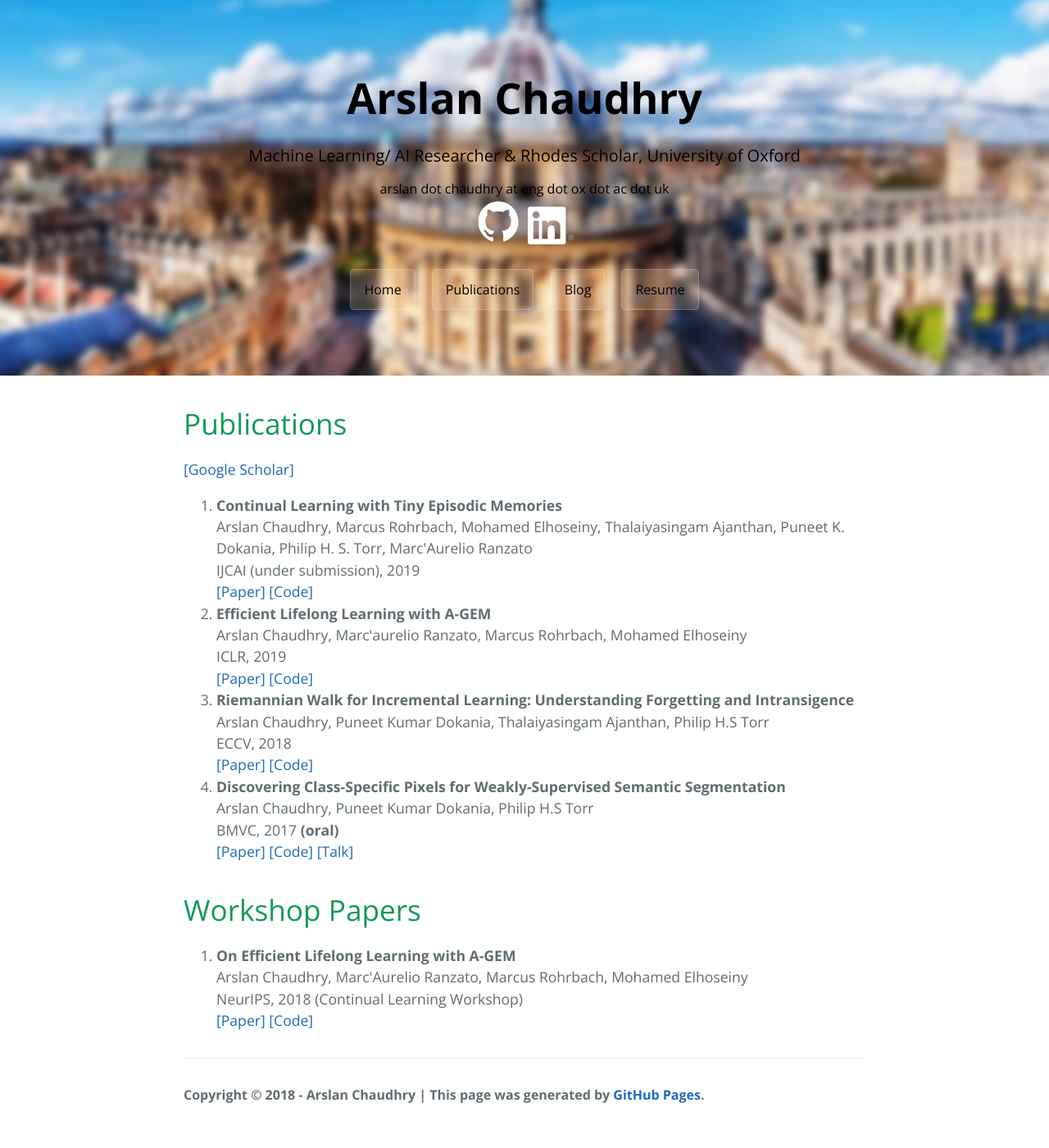
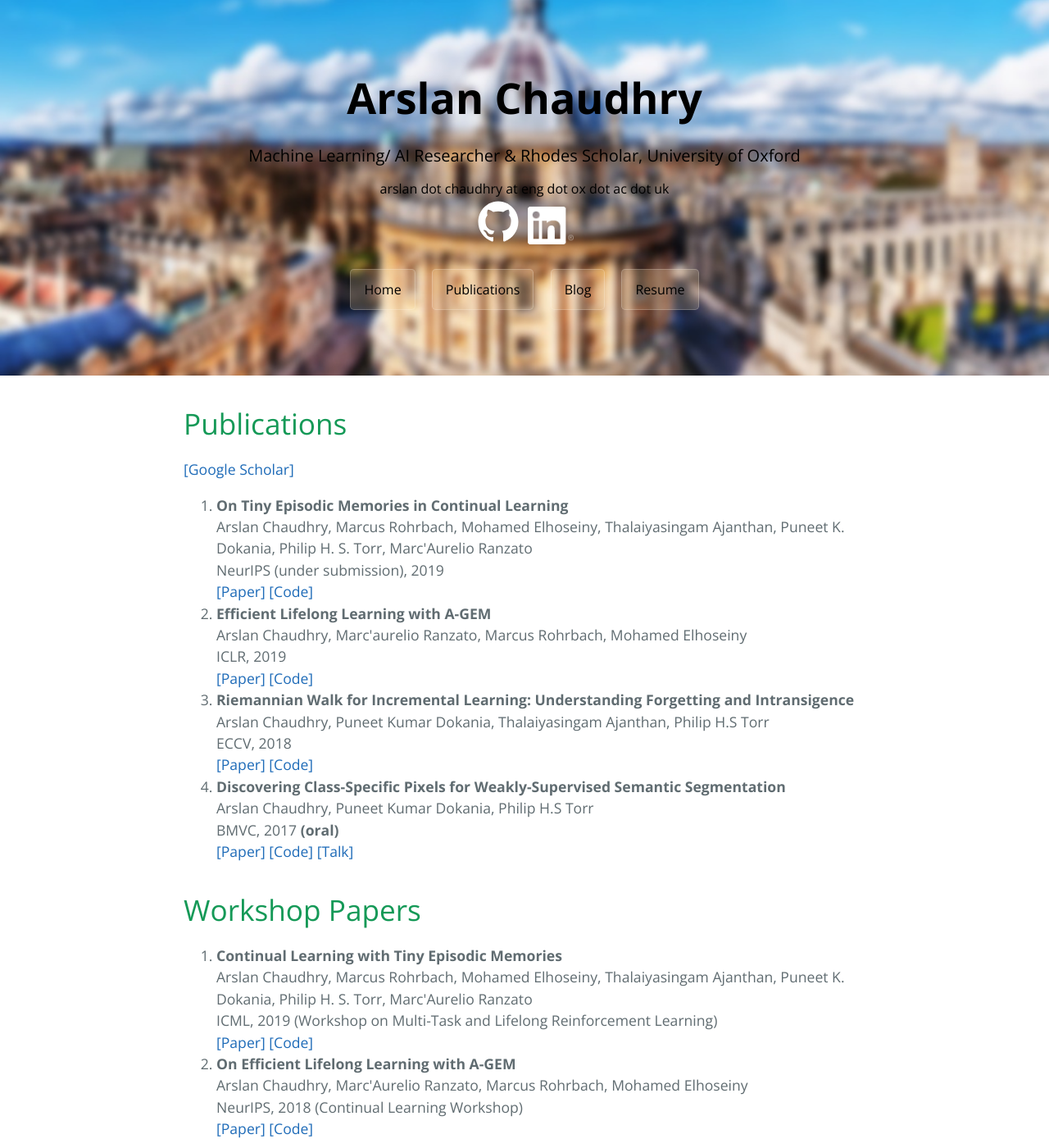
Before and after one commit to arslan-chaudhry/arslan-chaudhry.github.io, a Jekyll site: the page built from publications.html, in a window 1280 px wide and 1400 px high. Shown: the whole window at 82% size. Built offline with Jekyll 4.4.1, drawn with Linux system fonts in a browser that asks for light colours; nearby versions of some CDN libraries.

Commit message:
updating the publications

```diff
--- a/publications.html
+++ b/publications.html
@@ -28,9 +28,9 @@ title: {{ site.name }}
  <a href = "https://scholar.google.co.uk/citations?user=FO8vjQMAAAAJ&hl=en" target="_blank">[Google Scholar]</a>
 </p>
 <ol>
-  <li><b>Continual Learning with Tiny Episodic Memories</b><br>
+  <li><b>On Tiny Episodic Memories in Continual Learning</b><br>
   Arslan Chaudhry, Marcus Rohrbach, Mohamed Elhoseiny, Thalaiyasingam Ajanthan, Puneet K. Dokania, Philip H. S. Torr, Marc'Aurelio Ranzato<br>
-  IJCAI (under submission), 2019<br>
+  NeurIPS (under submission), 2019<br>
   <a href = "https://arxiv.org/abs/1902.10486" target="_blank">[Paper]</a>
   <a href = "https://github.com/facebookresearch/agem" target="_blank">[Code]</a>
   </li>
@@ -58,6 +58,12 @@ title: {{ site.name }}
 <h1>Workshop Papers</h1>
 <div class="publications">
 <ol>
+  <li><b>Continual Learning with Tiny Episodic Memories</b><br>
+  Arslan Chaudhry, Marcus Rohrbach, Mohamed Elhoseiny, Thalaiyasingam Ajanthan, Puneet K. Dokania, Philip H. S. Torr, Marc'Aurelio Ranzato<br>
+  ICML, 2019 (Workshop on Multi-Task and Lifelong Reinforcement Learning)<br>
+  <a href = "https://arxiv.org/abs/1902.10486" target="_blank">[Paper]</a>
+  <a href = "https://github.com/facebookresearch/agem" target="_blank">[Code]</a>
+  </li>
   <li><b>On Efficient Lifelong Learning with A-GEM</b><br>
   Arslan Chaudhry, Marc'Aurelio Ranzato, Marcus Rohrbach, Mohamed Elhoseiny<br>
   NeurIPS, 2018 (Continual Learning Workshop)<br>
```
